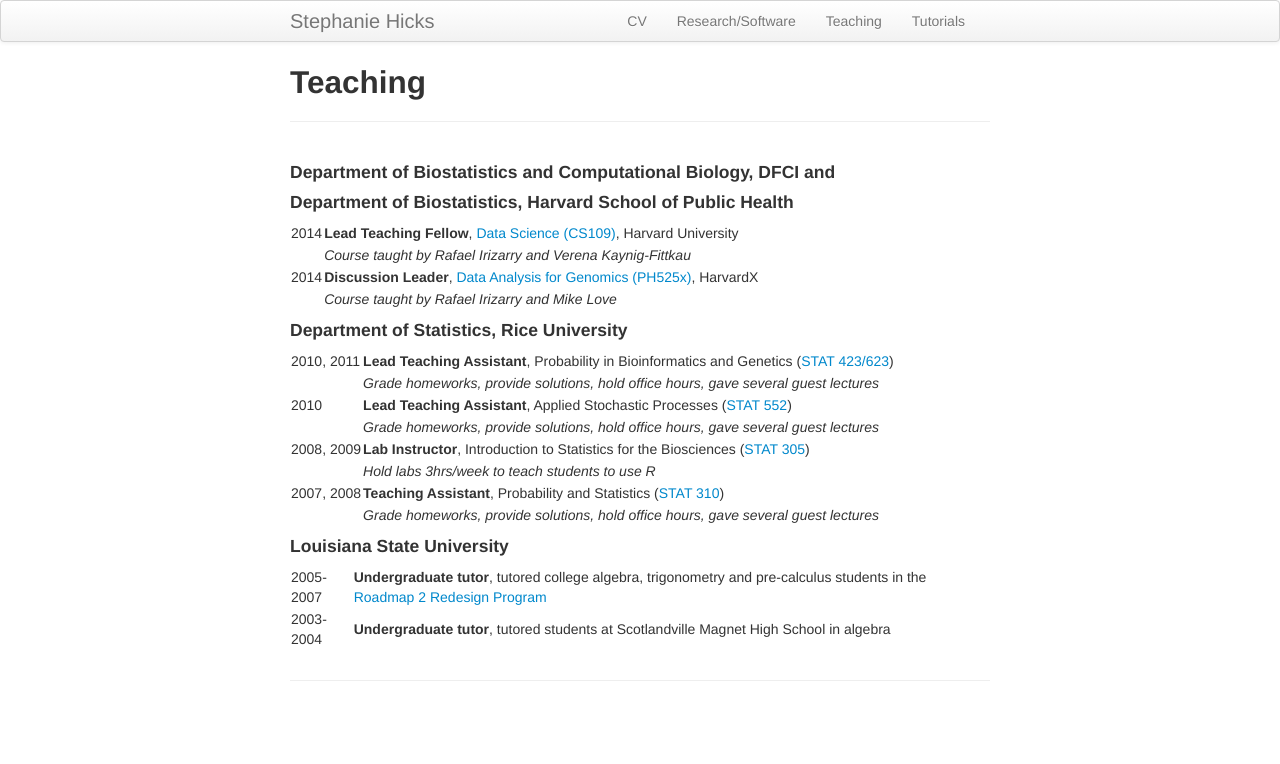
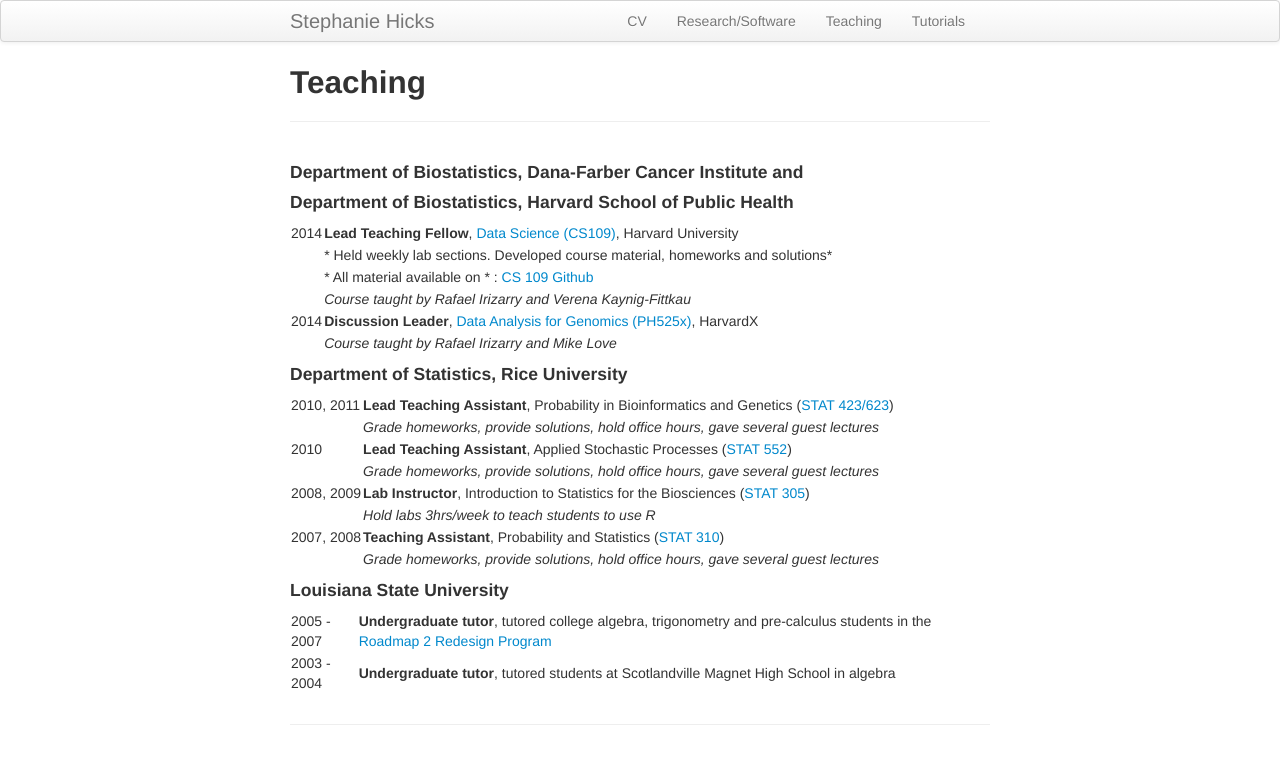
Before and after one commit to jmcgread/stephaniehicks.github.io, a Jekyll site: the page built from pages/teaching.md, in a window 1280 px wide. Shown: the top 764 px of the page. Built offline with Jekyll 4.4.1, drawn with Linux system fonts in a browser that asks for light colours.

Commit message:
updated teaching.md

```diff
--- a/pages/teaching.md
+++ b/pages/teaching.md
@@ -3,11 +3,13 @@
 title: Teaching
 ---
 
-#### Department of Biostatistics and Computational Biology, DFCI and
+#### Department of Biostatistics, Dana-Farber Cancer Institute and
 
 #### Department of Biostatistics, Harvard School of Public Health
 
 2014 | **Lead Teaching Fellow**, [Data Science (CS109)](http://cs109.github.io/2014/), Harvard University
+| * Held weekly lab sections. Developed course material, homeworks and solutions*
+| * All material available on * : [CS 109 Github](https://github.com/cs109/2014)
 | *Course taught by Rafael Irizarry and Verena Kaynig-Fittkau*
 2014 | **Discussion Leader**, [Data Analysis for Genomics (PH525x)](http://genomicsclass.github.io/book/), HarvardX
 | *Course taught by Rafael Irizarry and Mike Love*
@@ -25,5 +27,5 @@
 
 #### Louisiana State University
 
-2005-2007 | **Undergraduate tutor**, tutored college algebra, trigonometry and pre-calculus students in the [Roadmap 2 Redesign Program](https://www.math.lsu.edu/dept/courses/1021/Redesign)
-2003-2004 | **Undergraduate tutor**, tutored students at Scotlandville Magnet High School in algebra
+2005 - 2007 | **Undergraduate tutor**, tutored college algebra, trigonometry and pre-calculus students in the [Roadmap 2 Redesign Program](https://www.math.lsu.edu/dept/courses/1021/Redesign)
+2003 - 2004 | **Undergraduate tutor**, tutored students at Scotlandville Magnet High School in algebra
```
